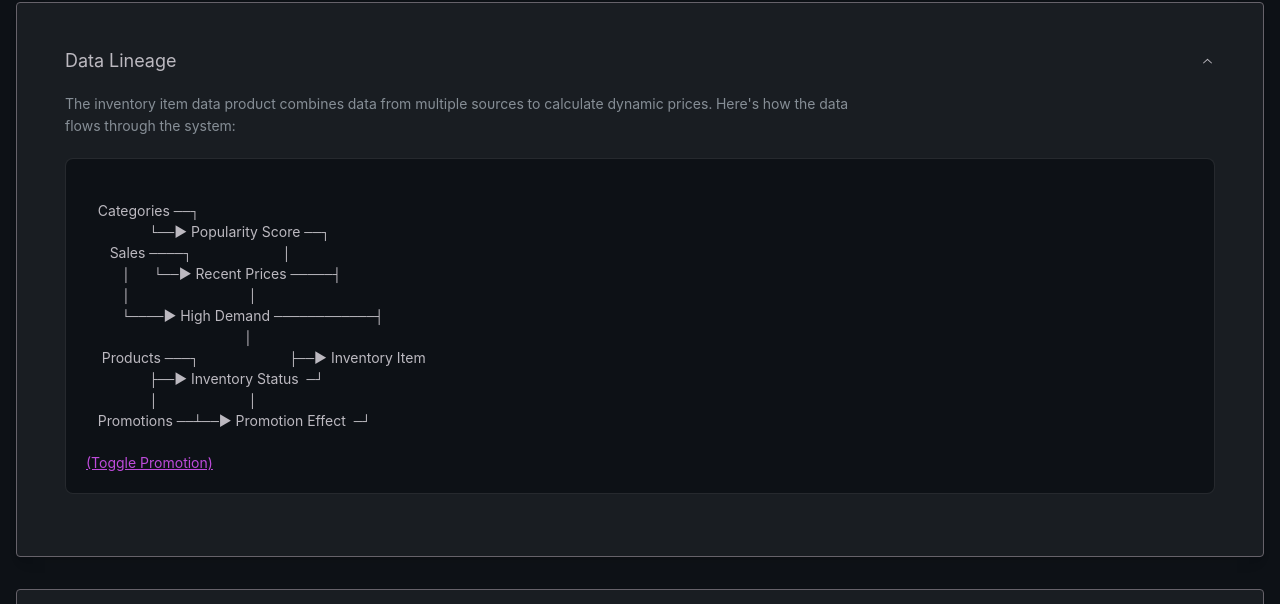
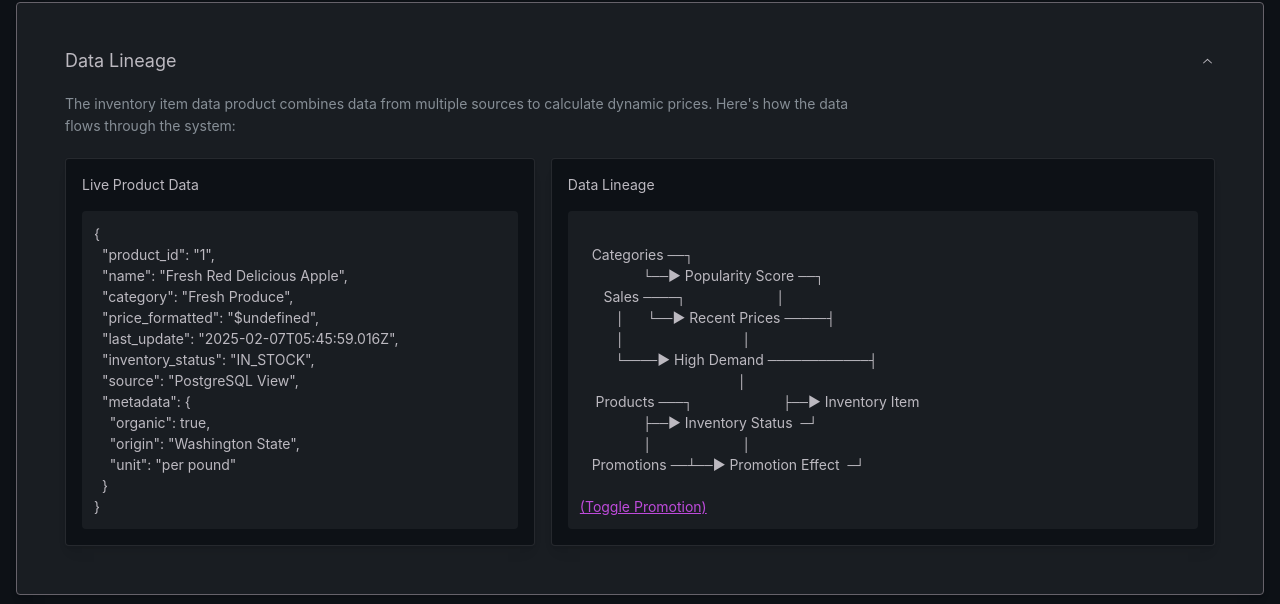
Before and after one commit to nstewart/freshmart-evolution, a React (Vite) app in the folder frontend/: page / in a window 1280 px wide. Shown: the part 932-1536 px from the top of the page. Built offline with nearby package versions, Linux system fonts and the light colour scheme; no server answers.

Commit message:
more styling

```diff
--- a/frontend/src/App.jsx
+++ b/frontend/src/App.jsx
@@ -1071,17 +1071,72 @@ function App() {
                       The inventory item data product combines data from multiple sources to calculate dynamic prices. Here's how the data flows through the system:
                     </Text>
 
+                    <Grid>
+                      <Grid.Col span={5}>
+                        <Paper p="md" withBorder style={{
+                          height: '100%',
+                          backgroundColor: 'rgb(13, 17, 22)',
+                          border: '1px solid rgba(255, 255, 255, 0.1)'
+                        }}>
+                          <Text size="sm" weight={500} mb="md" style={{ color: '#BCB9C0' }}>Live Product Data</Text>
                           <pre style={{
                             fontFamily: 'Inter, monospace',
                             fontSize: '14px',
                             lineHeight: '1.5',
                             whiteSpace: 'pre',
                             overflow: 'auto',
-                      padding: '20px',
-                      backgroundColor: 'rgb(13, 17, 22)',
-                      borderRadius: '8px',
-                      border: '1px solid rgba(255, 255, 255, 0.1)',
+                            margin: 0,
+                            padding: '12px',
+                            backgroundColor: 'rgba(255, 255, 255, 0.05)',
+                            borderRadius: '4px',
                             color: '#BCB9C0'
+                          }}>
+{JSON.stringify({
+  product_id: "1",
+  name: "Fresh Red Delicious Apple",
+  category: "Fresh Produce",
+  current_price: (scenarios.postgres ? currentMetric.view_price :
+                 scenarios.materializeView ? currentMetric.materialized_view_price :
+                 currentMetric.materialize_price)?.toFixed(2),
+  price_formatted: `$${(scenarios.postgres ? currentMetric.view_price :
+                      scenarios.materializeView ? currentMetric.materialized_view_price :
+                      currentMetric.materialize_price)?.toFixed(2)}`,
+  last_update: new Date().toISOString(),
+  inventory_status: "IN_STOCK",
+  source: scenarios.postgres ? "PostgreSQL View" :
+          scenarios.materializeView ? "Batch (Cache) Table" :
+          "Materialize",
+  freshness_ms: scenarios.postgres ? currentMetric.view_end_to_end_latency :
+                scenarios.materializeView ? currentMetric.materialized_view_end_to_end_latency :
+                currentMetric.materialize_end_to_end_latency,
+  metadata: {
+    organic: true,
+    origin: "Washington State",
+    unit: "per pound"
+  }
+}, null, 2)}
+                          </pre>
+                        </Paper>
+                      </Grid.Col>
+
+                      <Grid.Col span={7}>
+                        <Paper p="md" withBorder style={{
+                          height: '100%',
+                          backgroundColor: 'rgb(13, 17, 22)',
+                          border: '1px solid rgba(255, 255, 255, 0.1)'
+                        }}>
+                          <Text size="sm" weight={500} mb="md" style={{ color: '#BCB9C0' }}>Data Lineage</Text>
+                          <pre style={{
+                            fontFamily: 'Inter, monospace',
+                            fontSize: '14px',
+                            lineHeight: '1.5',
+                            whiteSpace: 'pre',
+                            overflow: 'auto',
+                            padding: '12px',
+                            backgroundColor: 'rgba(255, 255, 255, 0.05)',
+                            borderRadius: '4px',
+                            color: '#BCB9C0',
+                            margin: 0
                           }}>
 {`
    Categories ──┐
@@ -1111,6 +1166,9 @@ function App() {
                               {isPromotionLoading ? '(Toggling promotion...)' : '(Toggle Promotion)'}
                             </span>
                           </pre>
+                        </Paper>
+                      </Grid.Col>
+                    </Grid>
                   </Accordion.Panel>
                 </Accordion.Item>
               </Accordion>
```
Lines whose indentation alone changed are shown as unchanged.
